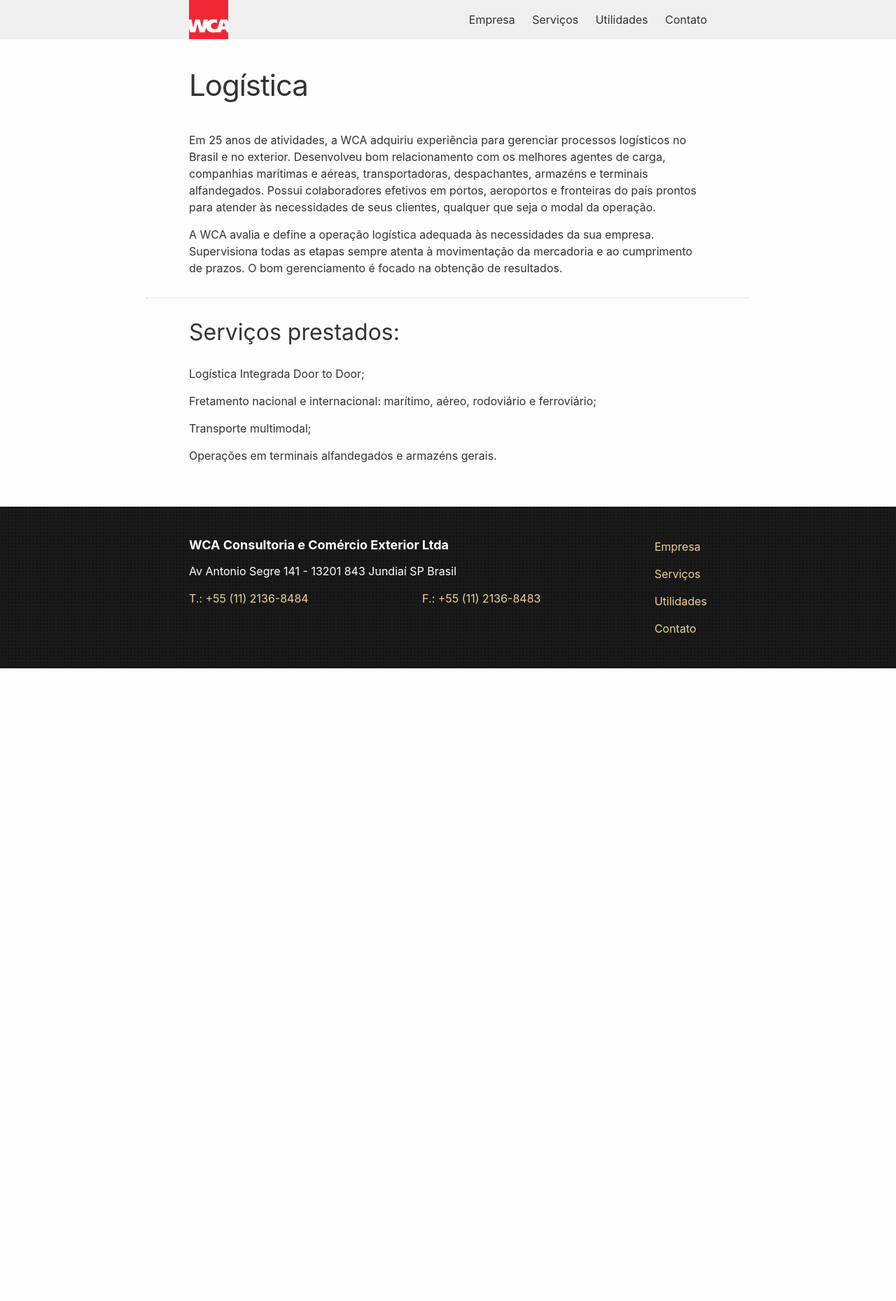
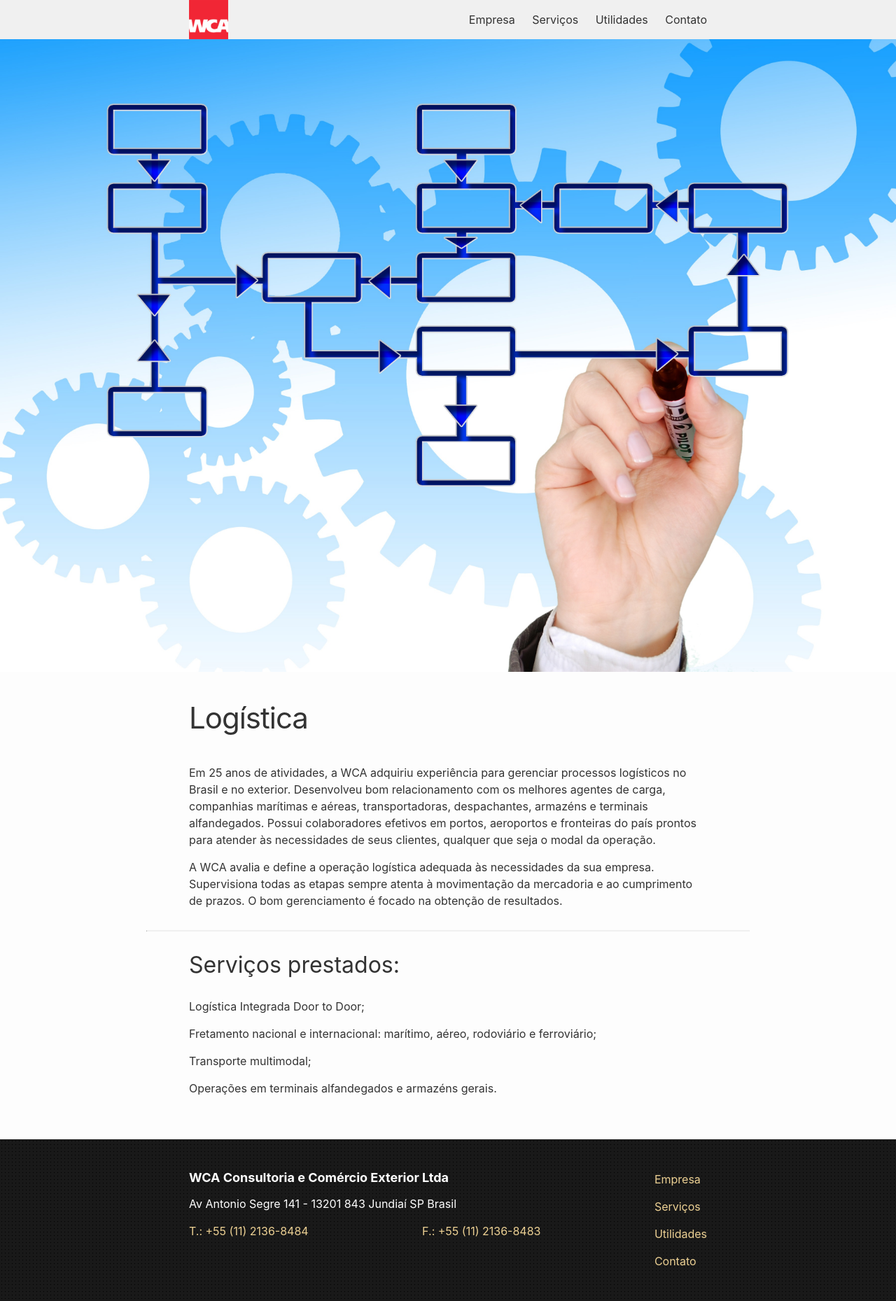
Before and after one commit to WCAComex/wcacomex.github.io, a Jekyll site: the page built from _servicos/logistica.markdown, in a window 1280 px wide. Shown: the whole page at 70% size. Built offline with Jekyll 4.4.1, drawn with Linux system fonts in a browser that asks for light colours; before the commit the page ends 955 px from its top, so only the background shows below that.

Commit message:
Updated Logistica

```diff
--- a/_servicos/logistica.markdown
+++ b/_servicos/logistica.markdown
@@ -1,6 +1,7 @@
 ---
 title: Logística
 date: 2017-10-22 21:32:00 -02:00
+image: "/uploads/logistica-3.jpg"
 ---
 
 Em 25 anos de atividades, a WCA adquiriu experiência para gerenciar processos logísticos no Brasil e no exterior. Desenvolveu bom relacionamento com os melhores agentes de carga, companhias marítimas e aéreas, transportadoras, despachantes, armazéns e terminais alfandegados. Possui colaboradores efetivos em portos, aeroportos e fronteiras do país prontos para atender às necessidades de seus clientes, qualquer que seja o modal da operação.
```
